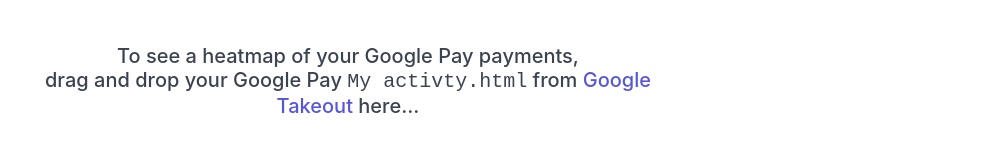
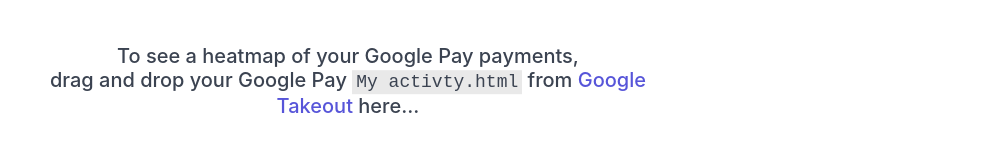
Before and after one commit to dmengelt/google-pay-heatmap, a plain HTML site: page index.html in a window 1280 px wide. Shown: the part 314-466 px from the top of the page, without its empty margins (292-1280 px from the left). Drawn offline with nearby package versions, Linux system fonts and the light colour scheme; some packages are replaced by stand-ins of ours.

Commit message:
updated pre style

```diff
--- a/index.html
+++ b/index.html
@@ -30,6 +30,9 @@
             unicode-bidi: embed;
             font-family: monospace;
             white-space: nowrap;
+            background-color: #e9e9e9;
+            font-size: 0.9em;
+            padding: 0.1rem 0.2rem;
         }
 
         /* From https://codepen.io/matthiasmeier/pen/XmvQqG */
```
